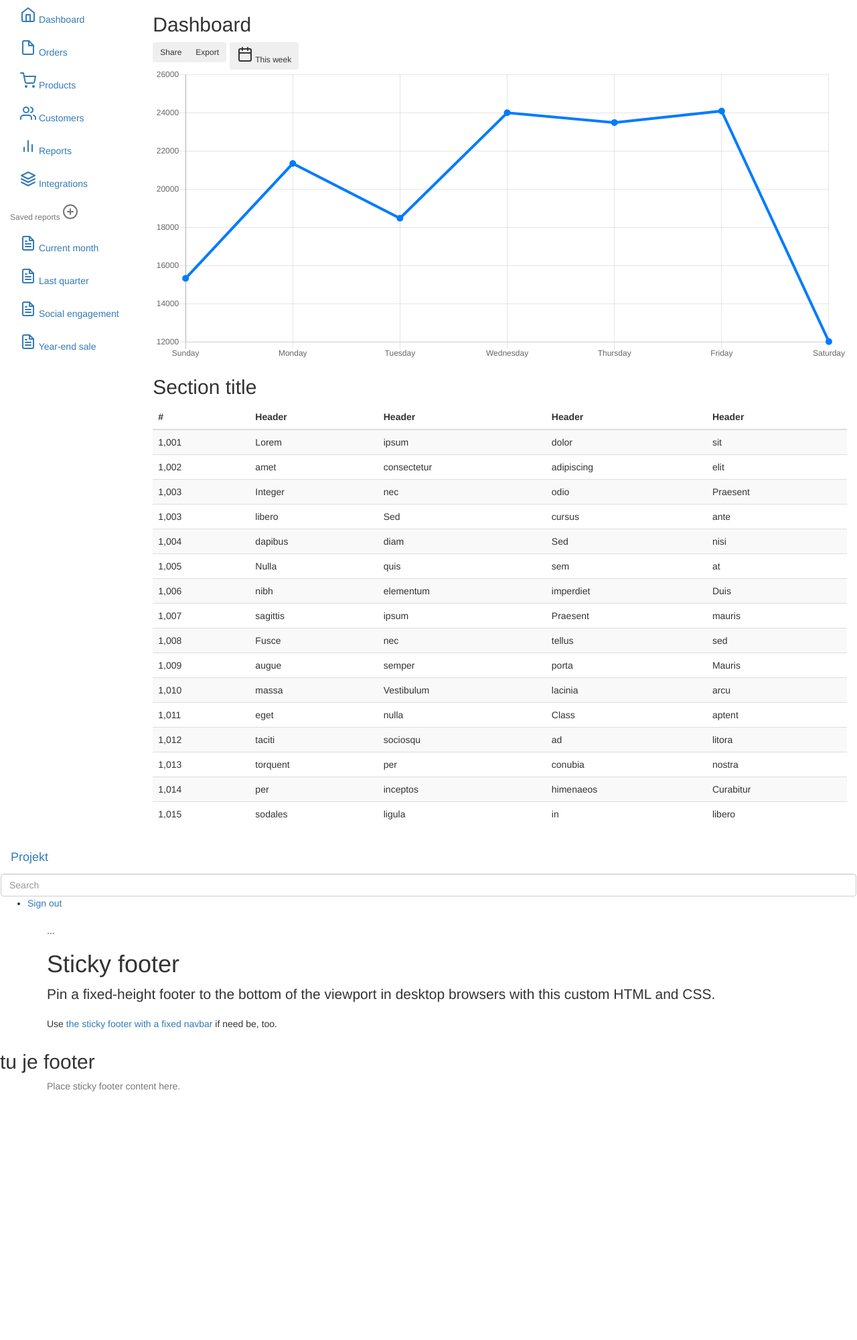
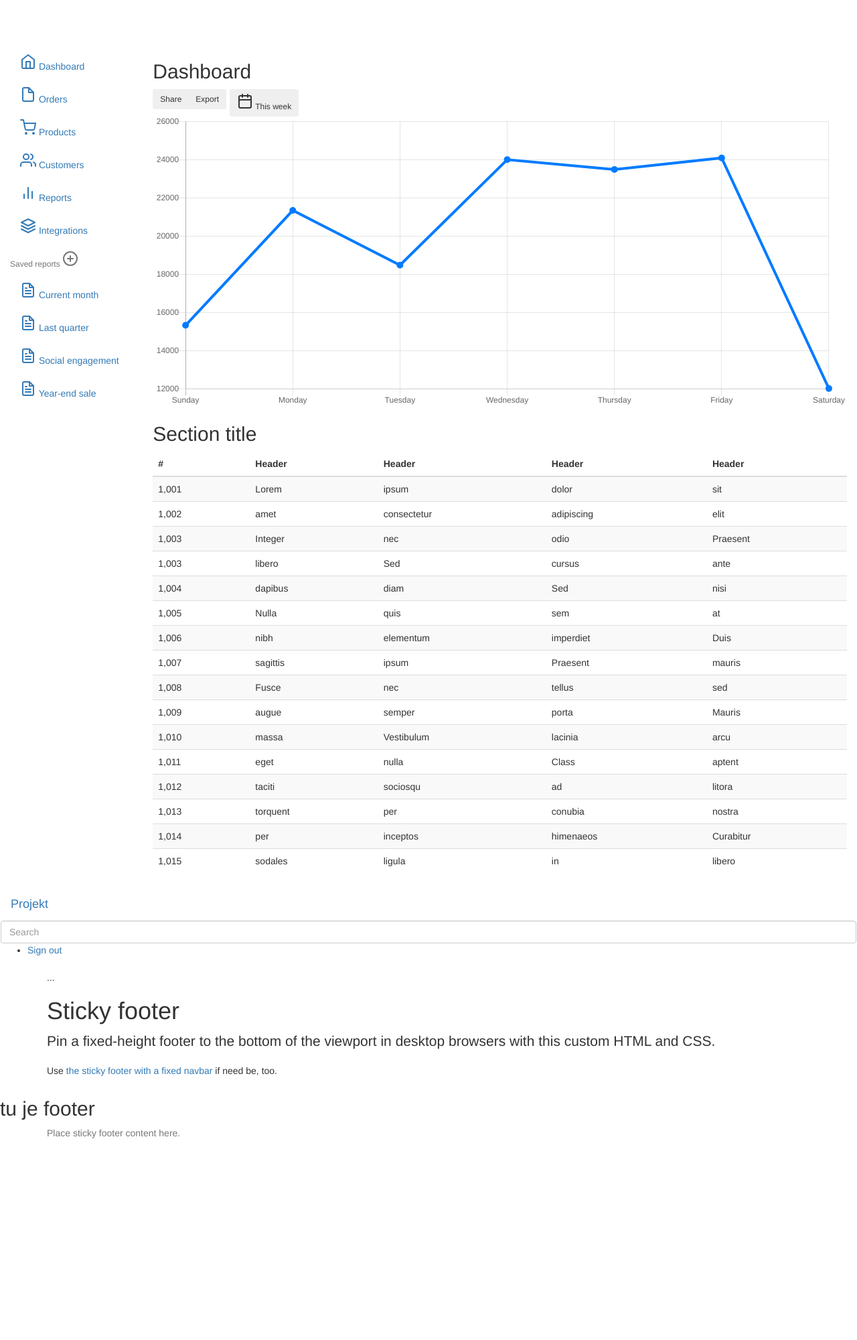
Before and after one commit to TiborBartos/projekt, a CodeIgniter app: page /database/ in a window 1280 px wide. Shown: the whole page at 67% size. Before the commit the page ends 1629 px from the top, so only its background shows below. Run offline with CodeIgniter, Linux system fonts and the light colour scheme; some libraries are stand-ins or nearby versions.

Commit message:
custom.css

```diff
--- a/application/views/template/header.php
+++ b/application/views/template/header.php
@@ -14,7 +14,7 @@
     <link href="<?php echo base_url();?>assets/css/bootstrap.min.css" rel="stylesheet">
 
     <!-- Custom styles for this template -->
-    <link href="<?php echo base_url();?>assets/css/bootstrap-theme.min.css" rel="stylesheet">
+    <link href="<?php echo base_url();?>assets/css/custom.css" rel="stylesheet">
 </head>
 
 <body>
--- /dev/null
+++ b/assets/css/custom.css
@@ -0,0 +1,4 @@
+body {
+    min-height: 2000px;
+    padding-top: 70px;
+}
```
